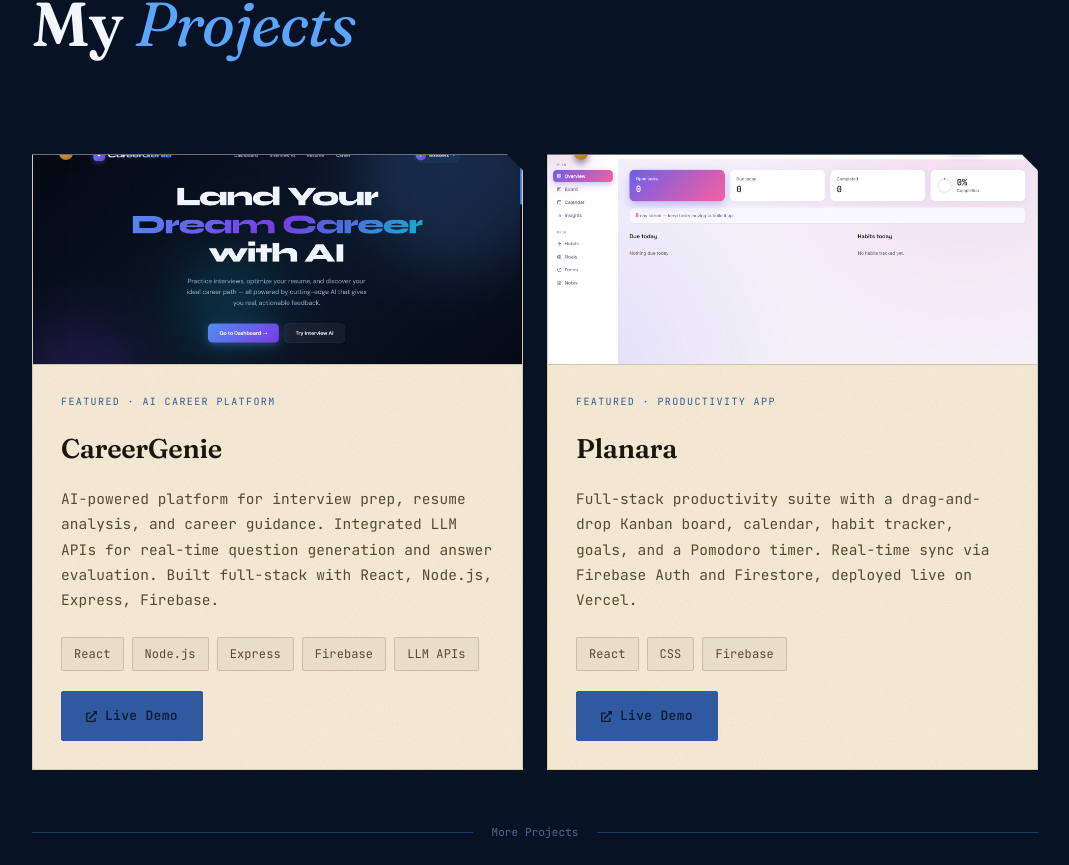
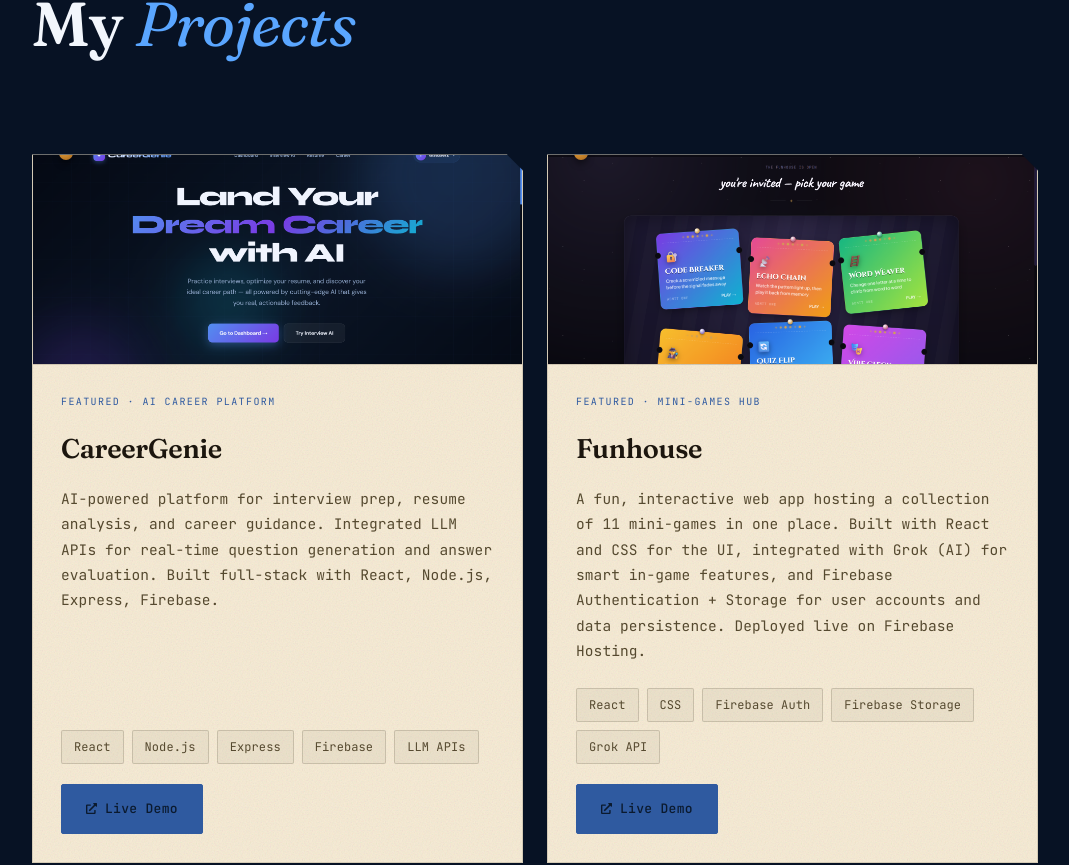
Before and after one commit to Krati-Ag-02/Krati-Agarwal---Personal-Portfolio, a React (Vite) app: page / in a window 1280 px wide. Shown: the part 3633-4498 px from the top of the page, without its empty margins (120-1189 px from the left). Built offline with nearby package versions, Linux system fonts and the light colour scheme; the HTML template or start-up script is replaced by a standard one.

Commit message:
new file:   public/funhouse.png 	modified:   src/components/Projects.jsx

```diff
--- a/src/components/Projects.jsx
+++ b/src/components/Projects.jsx
@@ -12,6 +12,16 @@
     featured: true,
     color: "var(--accent)",
   },
+  {
+  title: "Funhouse",
+  subtitle: "Mini-Games Hub",
+  desc: "A fun, interactive web app hosting a collection of 11 mini-games in one place. Built with React and CSS for the UI, integrated with Grok (AI) for smart in-game features, and Firebase Authentication + Storage for user accounts and data persistence. Deployed live on Firebase Hosting.",
+  tech: ["React", "CSS", "Firebase Auth", "Firebase Storage", "Grok API"],
+  live: "https://funhouse-f84b4.web.app/",
+  image: "/funhouse.png",
+  featured: true,
+  color: "var(--purple)",
+},
   {
     title: "Planara",
     subtitle: "Productivity App",
```
Also changed, not shown: public/funhouse.png (added).
